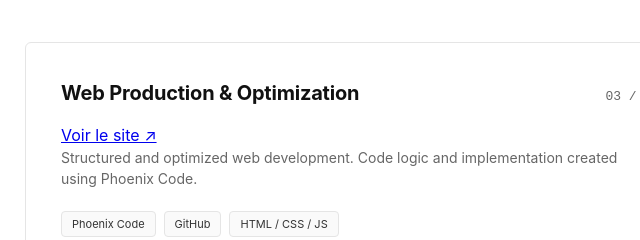
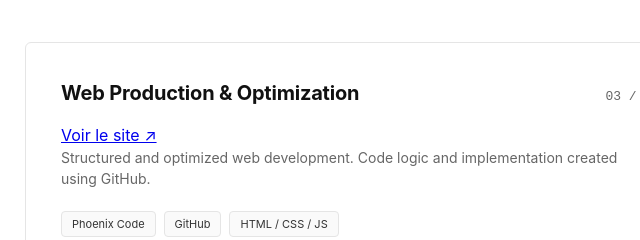
Before and after one commit to bachakrystel-maker/portfolio, a plain HTML site: page index.html in a window 1280 px wide. Shown: the part 1472-1712 px from the top of the page, 260-900 px from the left. Drawn offline with Linux system fonts and the light colour scheme.

Commit message:
Update index.html

```diff
--- a/index.html
+++ b/index.html
@@ -72,7 +72,7 @@
                 <a href="https://bachakrystel-maker.github.io/projetfinal-com3320/" target="_blank" class="prominent-btn">Voir le site ↗</a>
 
                 <p class="project-desc">
-                    Structured and optimized web development. Code logic and implementation created using Phoenix Code.
+                    Structured and optimized web development. Code logic and implementation created using GitHub.
                 </p>
                 <ul class="tech-list">
                     <li>Phoenix Code</li>
```
